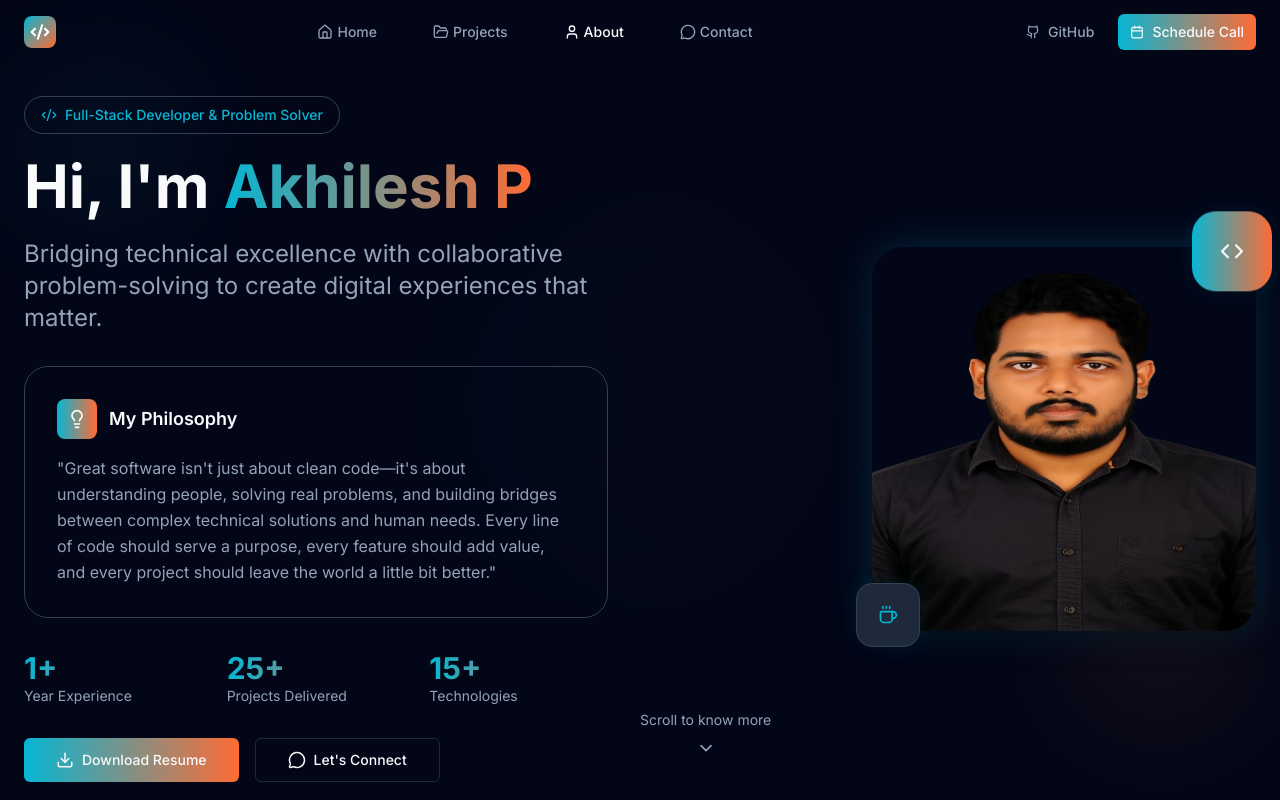
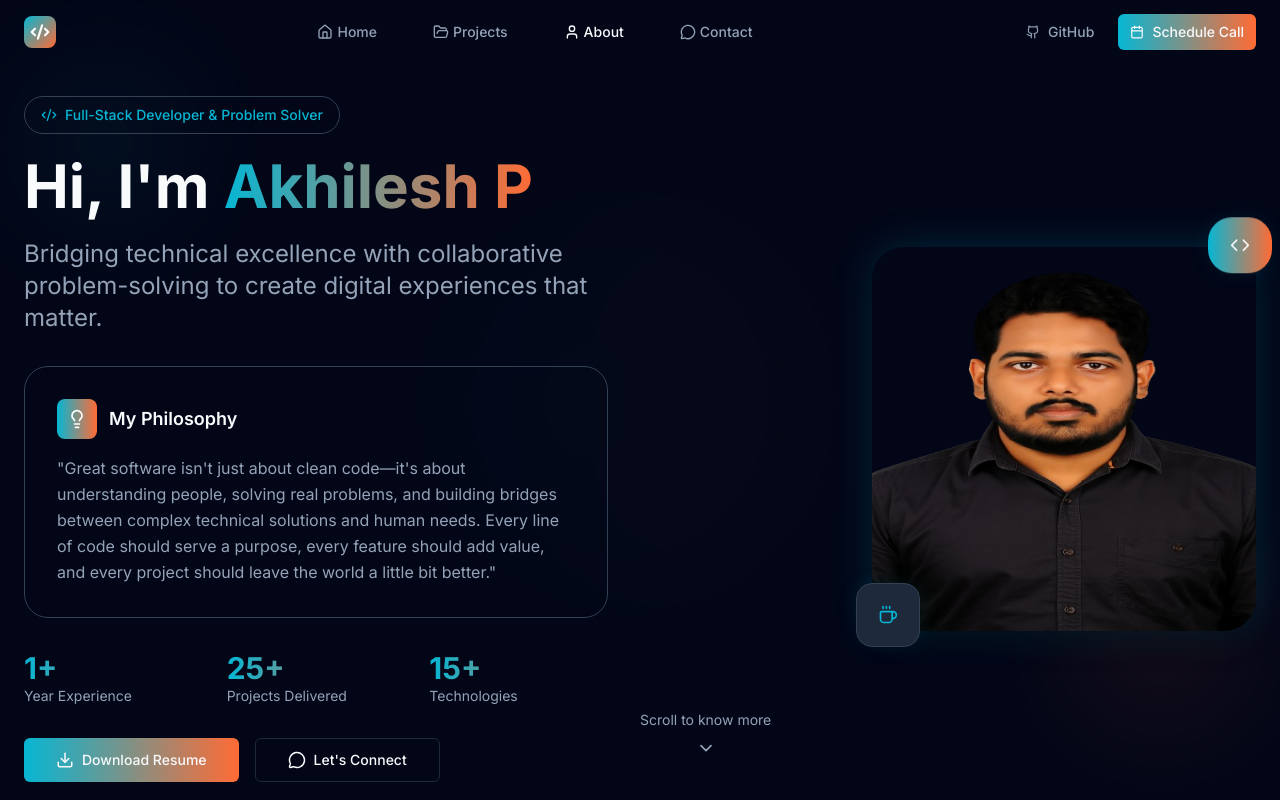
Before and after one commit to Akhileshpookkuttiyil/my-portfolio, a React (Vite) app: page /about in a window 1280 px wide. Shown: the top 800 px of the page. Built offline with nearby package versions, Linux system fonts and the light colour scheme.

Commit message:
added enhancements

```diff
--- a/src/pages/About/components/AboutIntroSection.jsx
+++ b/src/pages/About/components/AboutIntroSection.jsx
@@ -119,8 +119,8 @@ const AboutIntroSection = () => {
               </div>
 
               {/* Floating Elements */}
-              <div className="absolute -top-4 -right-4 w-20 h-20 bg-gradient-to-r from-accent to-conversion-accent rounded-2xl flex items-center justify-center shadow-glow animate-bounce">
-                <Icon name="Code" size={24} color="white" />
+              <div className="absolute -top-4 -right-4 w-16 h-14 bg-gradient-to-r from-accent to-conversion-accent rounded-2xl flex items-center justify-center shadow-glow animate-bounce">
+                <Icon name="Code" size={20} color="white" />
               </div>
               <div className="absolute -bottom-4 -left-4 w-16 h-16 bg-card border border-border rounded-xl flex items-center justify-center shadow-glow">
                 <Icon name="Coffee" size={20} className="text-accent" />
```
Also changed, not shown: src/assets/images/coffee.gif (added).
